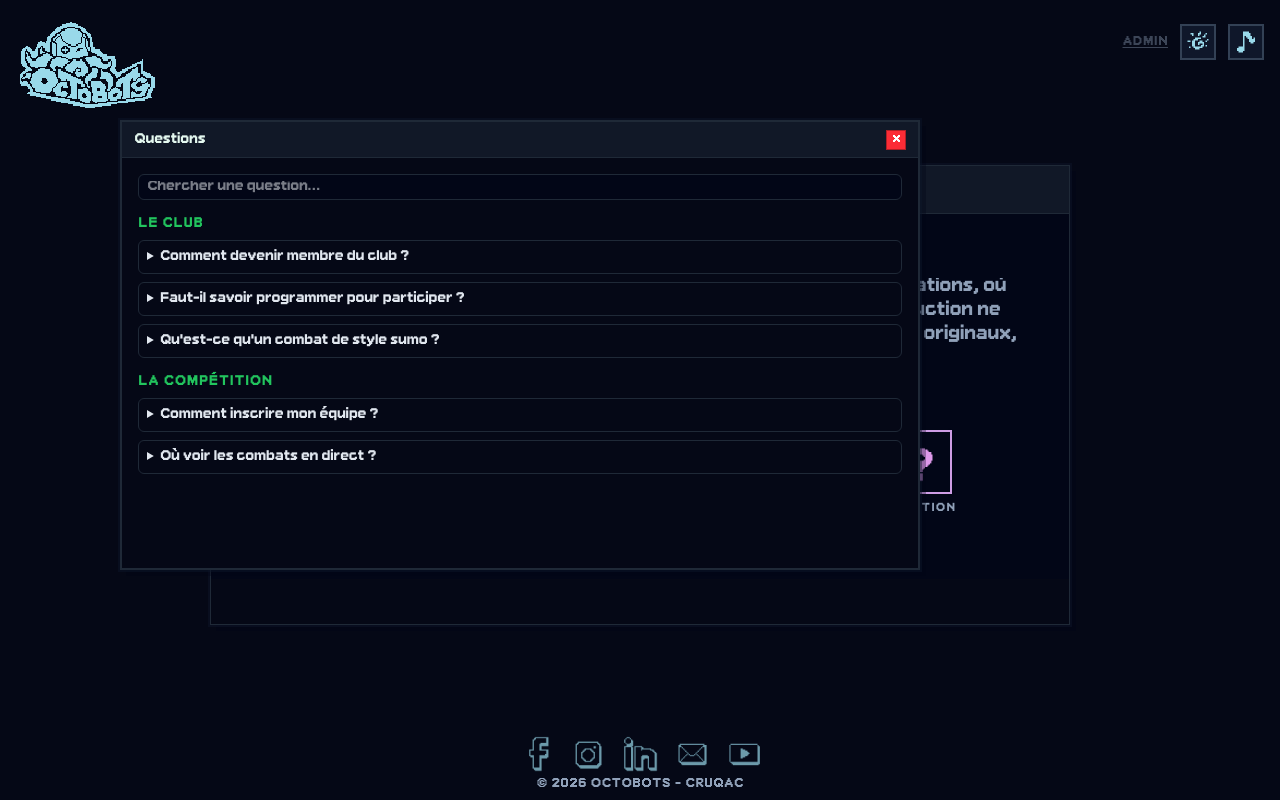
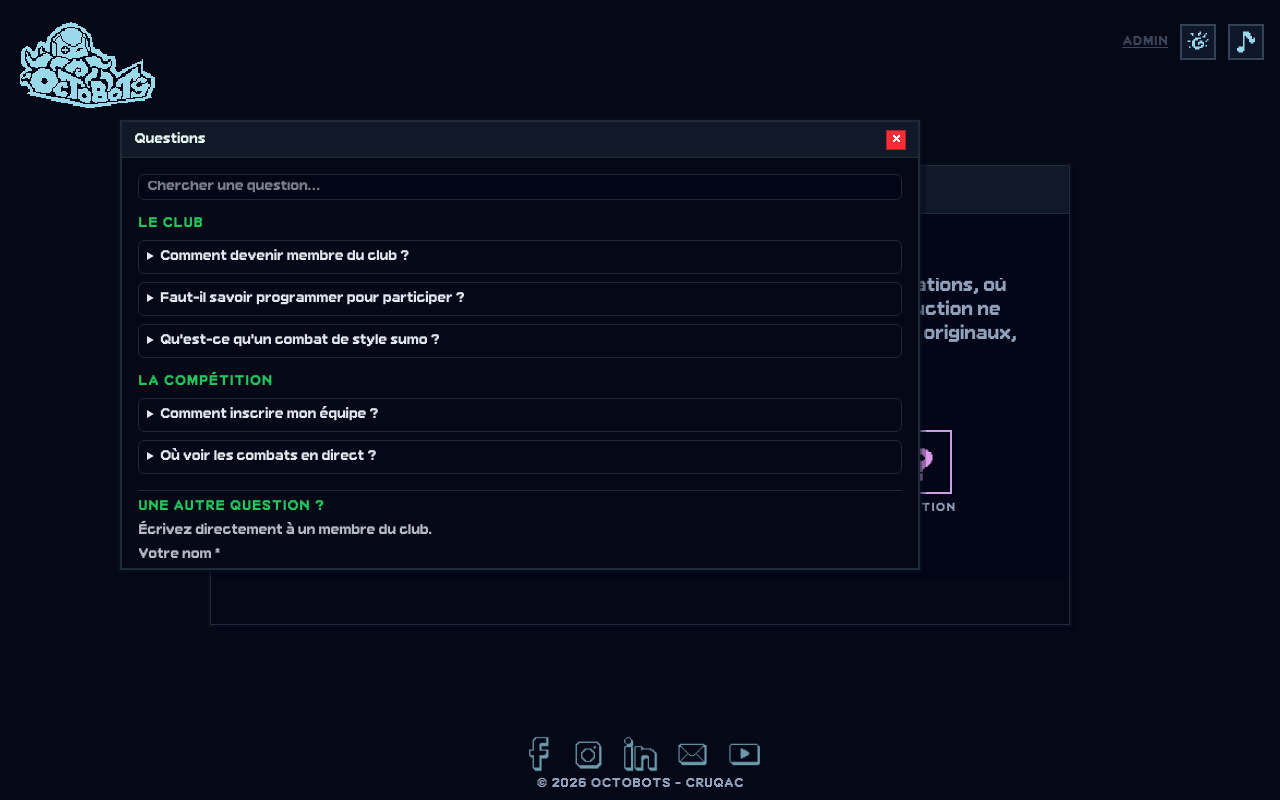
Before and after one commit to Nessie-draw/Projet-Fil-Rouge, a Next.js app: page / in a window 1280 px wide. Both pictures are taken after a click on the button "QUESTION". Built offline with nearby package versions, Linux system fonts and the light colour scheme.

Commit message:
Fenêtre Question :formulaire et interface de chat

```diff
--- /dev/null
+++ b/app/windows/ChatClub.tsx
@@ -0,0 +1,110 @@
+// app/windows/ChatClub.tsx
+// Chat avec le club : formulaire nom/courriel, puis discussion
+"use client";
+
+import { useState } from "react";
+
+// Un message du chat
+type Message = {
+  auteur: string;
+  texte: string;
+  heure: string;
+};
+
+// Heure actuelle au format « 14 h 05 »
+function heureActuelle() {
+  const maintenant = new Date();
+  const minutes = String(maintenant.getMinutes()).padStart(2, "0");
+  return maintenant.getHours() + " h " + minutes;
+}
+
+// Style commun des champs de texte (le même que la fenêtre Inscriptions)
+const styleChamp =
+  "w-full rounded-md bg-[#020617] border border-[#1f2937] px-2 py-1 text-slate-100 focus:outline-none focus:ring-1 focus:ring-[#22c55e]";
+
+export function ChatClub() {
+  // Étape affichée : d'abord le formulaire, ensuite le chat
+  const [etape, setEtape] = useState<"formulaire" | "chat">("formulaire");
+  const [nom, setNom] = useState("");
+  const [courriel, setCourriel] = useState("");
+  const [texte, setTexte] = useState("");
+  const [messages, setMessages] = useState<Message[]>([]);
+
+  // Formulaire nom/courriel validé : on passe au chat avec un message de bienvenue
+  const commencerChat = (e: React.FormEvent) => {
+    e.preventDefault(); // empêche la page de se recharger
+    setMessages([
+      {
+        auteur: "CRUQAC",
+        texte: `Bonjour ${nom} ! Écrivez votre question : un membre du club vous répondra ici ou à ${courriel}.`,
+        heure: heureActuelle(),
+      },
+    ]);
+    setEtape("chat");
+  };
+
+  // Envoi d'un message dans le chat
+  const envoyerMessage = (e: React.FormEvent) => {
+    e.preventDefault();
+    if (texte.trim() === "") return; // on ignore les messages vides
+
+    // On ajoute le nouveau message à la fin de la liste
+    // (plus tard : on l'enregistrera aussi dans la base de données avec fetch)
+    setMessages([...messages, { auteur: nom, texte: texte.trim(), heure: heureActuelle() }]);
+    setTexte("");
+  };
+
+  // Étape 1 : formulaire nom/courriel
+  if (etape === "formulaire") {
+    return (
+      <form onSubmit={commencerChat} className="space-y-2">
+        <p className="opacity-80">Écrivez directement à un membre du club.</p>
+
+        <label htmlFor="chat-nom" className="block opacity-80">Votre nom *</label>
+        <input id="chat-nom" type="text" required value={nom} onChange={(e) => setNom(e.target.value)} className={styleChamp} />
+
+        <label htmlFor="chat-courriel" className="block opacity-80">Votre courriel *</label>
+        <input id="chat-courriel" type="email" required value={courriel} onChange={(e) => setCourriel(e.target.value)} className={styleChamp} />
+
+        <button
+          type="submit"
+          className="px-4 py-2 rounded-lg bg-[#22c55e] text-[11px] font-semibold text-[#020617] hover:bg-[#16a34a] transition"
+        >
+          Commencer la discussion
+        </button>
+      </form>
+    );
+  }
+
+  // Étape 2 : le chat
+  return (
+    <div className="space-y-2">
+      {/* Liste des messages : ceux du club à gauche, les nôtres à droite */}
+      <ol className="space-y-2 max-h-48 overflow-y-auto">
+        {messages.map((m, i) => (
+          <li key={i} className={m.auteur === nom ? "flex justify-end" : "flex"}>
+            <div className={`max-w-[75%] rounded-lg px-3 py-2 ${m.auteur === nom ? "bg-[#1d4ed8]" : "bg-[#1f2937]"}`}>
+              <p>{m.texte}</p>
+              <time className="block text-[10px] opacity-60">{m.heure}</time>
+            </div>
+          </li>
+        ))}
+      </ol>
+
+      {/* Champ pour écrire un message (Entrée envoie le message) */}
+      <form onSubmit={envoyerMessage} className="flex gap-2">
+        <input
+          type="text"
+          aria-label="Votre message"
+          placeholder="Votre message…"
+          value={texte}
+          onChange={(e) => setTexte(e.target.value)}
+          className={`${styleChamp} min-w-0`}
+        />
+        <button type="submit" className="shrink-0 px-3 rounded-lg bg-[#22c55e] text-[11px] font-semibold text-[#020617]">
+          Envoyer
+        </button>
+      </form>
+    </div>
+  );
+}
--- a/app/windows/QuestionsContent.tsx
+++ b/app/windows/QuestionsContent.tsx
@@ -3,6 +3,7 @@
 "use client";
 
 import { useState } from "react";
+import { ChatClub } from "./ChatClub";
 
 // Liste des questions, regroupées par catégorie
 const categories = [
@@ -86,6 +87,11 @@ export function QuestionsContent() {
       {resultats.length === 0 && (
         <p className="opacity-60">Aucune question ne correspond à votre recherche.</p>
       )}
+    {/* Si la FAQ ne suffit pas : discussion avec un membre du club */}
+      <section className="pt-2 border-t border-[#1f2937]">
+        <h3 className="mb-2 uppercase tracking-widest text-[#22c55e]">Une autre question ?</h3>
+        <ChatClub />
+      </section>
     </div>
   );
 }
```
